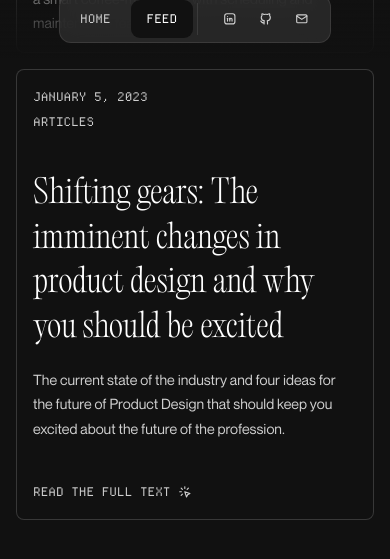
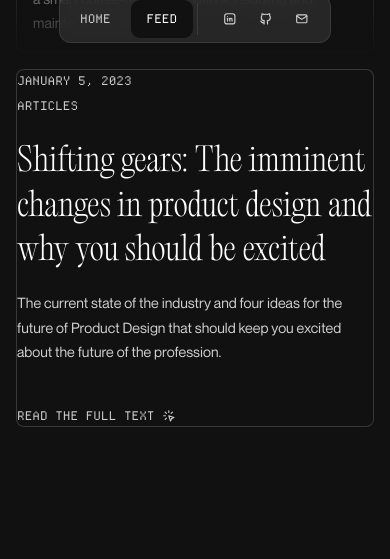
Before and after one commit to ana-rodrigues/blog-njs, a Next.js app: page /feed in a window 390 px wide. Shown: the part 785-1344 px from the top of the page. Built offline with nearby package versions, Linux system fonts and the light colour scheme; no server answers.

Commit message:
Adjusts mobile behaviours

```diff
--- a/app/components/post.module.css
+++ b/app/components/post.module.css
@@ -17,11 +17,12 @@
     background-color: var(--background-hover-color);
 }
 
-.postContent {
-    display: flex;
-    flex-direction: column;
-    align-content: baseline;
-    padding: var(--spacer-sm);
+@media screen and (max-width: 600px) {
+    .post:hover {
+      background-color: var(--background-color);
+      border-color: var(--border-color-light);
+      transform: none;
+    }
 }
 
 .postTitle {
```
